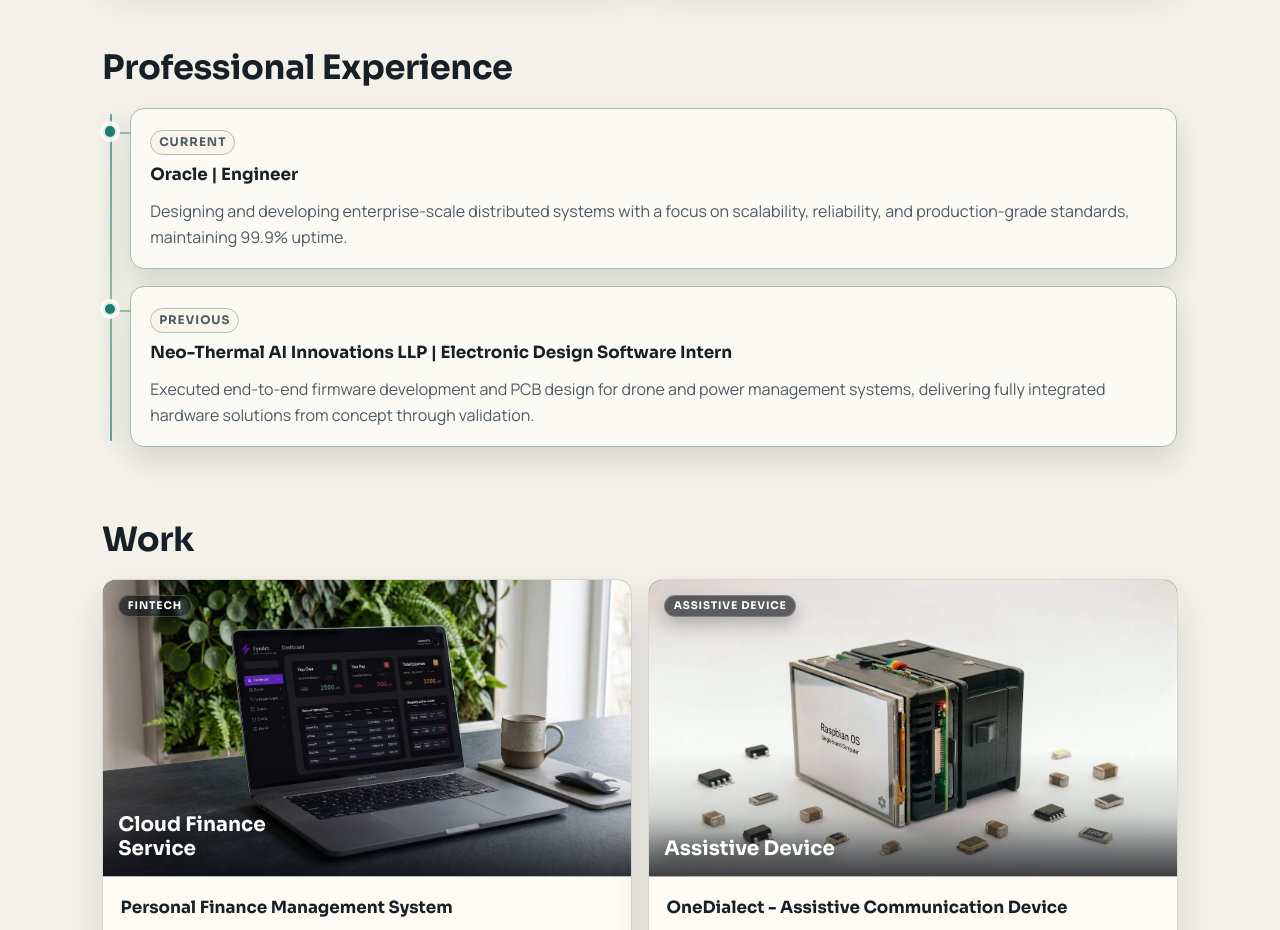
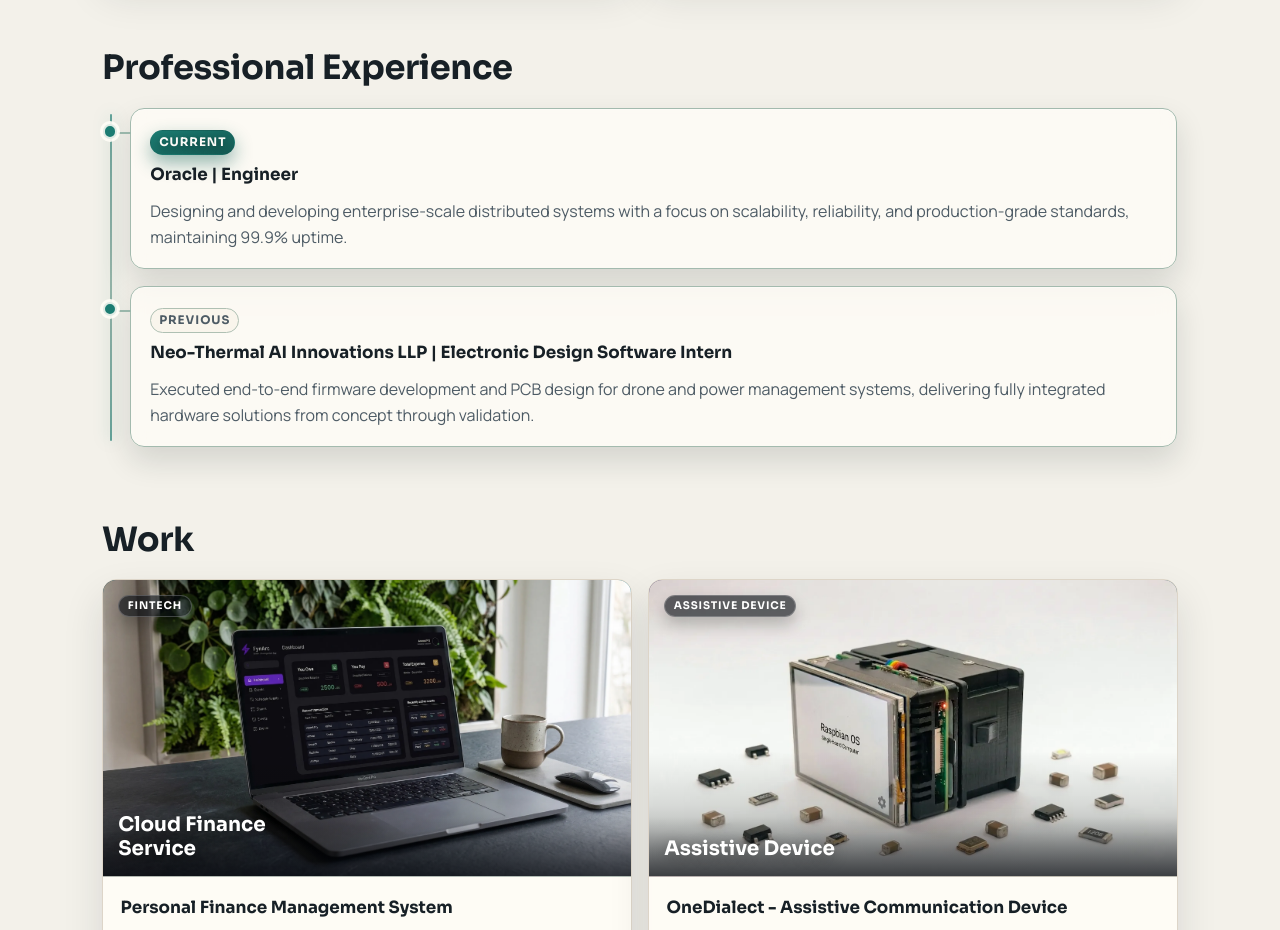
Before and after one commit to anand-ps/prime-archive, a website: page index.html in a window 1280 px wide. Shown: the part 1640-2570 px from the top of the page. Drawn offline with Linux system fonts and the light colour scheme.

Commit message:
Highlight issue

```diff
--- a/assets/css/styles.css
+++ b/assets/css/styles.css
@@ -1017,6 +1017,14 @@
     text-transform: uppercase;
 }
 
+.timeline-period--current {
+    background: linear-gradient(160deg, var(--accent) 0%, var(--accent-strong) 100%);
+    border-color: transparent;
+    color: #fbfaf6 !important;
+    box-shadow: 0 8px 18px rgba(22, 103, 93, 0.45);
+    text-shadow: 0 2px 8px rgba(0, 0, 0, 0.45);
+}
+
 .contact-panel {
     display: grid;
     gap: 1rem;
--- a/index.html
+++ b/index.html
@@ -187,7 +187,7 @@
         <li class="timeline-item">
             <span class="timeline-dot" aria-hidden="true"></span>
             <article class="panel timeline-card">
-                <p class="timeline-period">Current</p>
+                <p class="timeline-period timeline-period--current">Current</p>
                 <h3>Oracle | Engineer</h3>
                 <p>
                     Designing and developing enterprise-scale distributed systems with a focus on scalability, reliability, and production-grade standards, maintaining 99.9% uptime.
```
